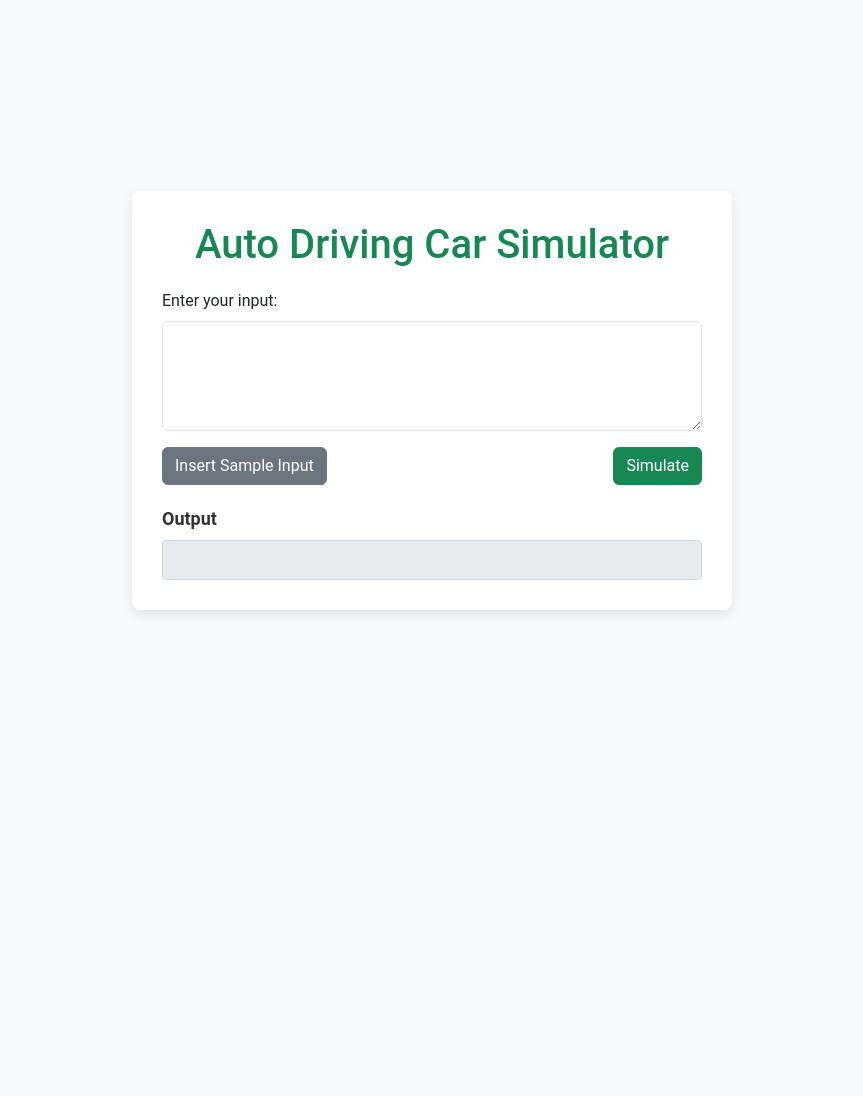
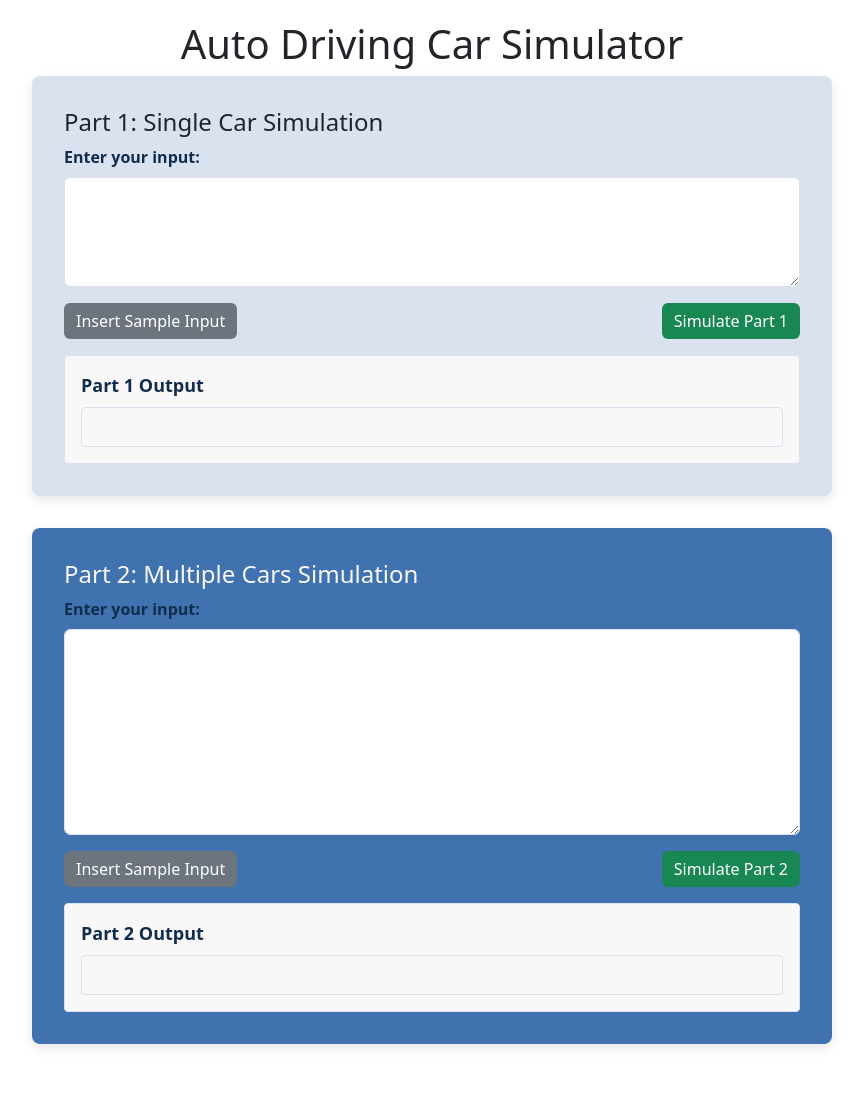
Before and after one commit to adamtwh/potential-octo-journey, a Flask app: page / in a window 1280 px wide. Shown: the whole page, without its empty margins (208-1071 px from the left). Before the commit the page ends 614 px from the top, so only its background shows below. Run offline with Flask 3, Linux system fonts and the light colour scheme.

Commit message:
Added collision detection, refactored codebase
1.	Part 2 Implementation:
	•	Multiple Car Support: Extended the simulator to handle multiple cars operating simultaneously on the same field.
	•	Collision Detection: Introduced logic to detect and handle collisions when two or more cars attempt to move to the same grid point, ensuring accurate simulation results.
	•	Enhanced Output: Updated the simulator to return collision details, including the cars involved, the collision coordinates, and the step at which the collision occurred. If no collision occurs, the simulator outputs “no collision.”
	2.	Test Suite Expansion:
	•	Comprehensive Testing: Expanded the test suite to cover Part 2 scenarios, including valid inputs, collision detection, no-collision scenarios, and various edge cases.
	•	Refactoring for DRY: Refactored test cases to reduce redundancy and improve maintainability, leveraging helper functions for common validation logic.
	•	Boundary Condition Tests: Added tests to ensure cars respect field boundaries and handle edge cases gracefully.
	3.	Codebase Enhancements:
	•	Improved Validation Logic: Strengthened input validation to ensure the simulator handles multiple cars and complex input formats reliably.
	•	Separation of Concerns: Organized code to cleanly separate Part 1 and Part 2 functionalities, ensuring clarity and ease of future development.
	•	Consistent Error Handling: Enhanced error messages and status codes to provide clear feedback for invalid inputs, ensuring robust and user-friendly error handling.
	4.	UI and Styling Updates:
	•	Visual Separation: Updated the web interface to clearly distinguish between Part 1 and Part 2 simulations, providing a user-friendly experience with distinct sections for each part.
	•	Color Scheme Integration: Applied a cohesive color palette to the UI, ensuring a modern and visually appealing design.

```diff
--- a/app.py
+++ b/app.py
@@ -11,16 +11,15 @@ def index():
     """
     return render_template('index.html')
 
-@app.route('/simulate', methods=['POST'])
-def simulate():
+@app.route('/simulate_part1', methods=['POST'])
+def simulate_part1():
     """
-    Handle the form submission, simulate the car's movements,
+    Handle the form submission for Part 1, simulate the car's movements,
     and return the final position and direction.
     """
     input_data = request.form['input']
     lines = input_data.strip().split('\n')
 
-    # Ensure the input consists of exactly 3 lines
     if len(lines) != 3:
         return "Error: Please provide exactly 3 lines of input.", 400
 
@@ -39,29 +38,88 @@ def simulate():
     except Exception:
         return "Error: Invalid initial position or direction format.", 400
 
-    # Validate direction
     if direction not in ['N', 'E', 'S', 'W']:
         return "Error: Initial direction must be one of 'N', 'E', 'S', or 'W'.", 400
 
-    # Validate commands
-    commands = lines[2]
+    commands = lines[2].strip()
     if any(c not in 'RLF' for c in commands):
         return "Error: Commands must be a sequence of 'R', 'L', and 'F' only.", 400
 
     try:
-        # Initialize field and car
+        # Initialize field and car for Part 1
         field = Field(width, height)
         car = Car(x, y, direction)
 
-        # Execute commands
         car.execute_commands(commands, field)
 
-        # Return final position and direction as a string
         output = car.get_position()
         return output
 
     except Exception as e:
         return f"Error: {str(e)}", 400
 
+@app.route('/simulate_part2', methods=['POST'])
+def simulate_part2():
+    """
+    Handle the form submission for Part 2, simulate the car's movements,
+    check for collisions, and return the result.
+    """
+    input_data = request.form['input']
+    lines = [line.strip() for line in input_data.strip().split('\n') if line.strip()]
+
+    # Validate that the input has the correct format:
+    # The number of lines must be 3 * number_of_cars + 1 (for the field dimensions line).
+    if len(lines) < 7 or (len(lines) - 1) % 3 != 0:
+        return "Error: Invalid input format. Please provide field size and details for each car.", 400
+
+    number_of_cars = (len(lines) - 1) // 3
+
+    # Ensure that there are at least two cars
+    if number_of_cars < 2:
+        return "Error: There must be at least two cars provided.", 400
+
+    try:
+        # Parse field dimensions
+        width, height = map(int, lines[0].split())
+    except ValueError:
+        return "Error: Field dimensions must be integers.", 400
+
+    cars_with_commands = []
+    for i in range(1, len(lines), 3):
+        if i + 2 >= len(lines):
+            return "Error: Invalid input format. Each car must have an identifier, position, and command sequence.", 400
+
+        try:
+            car_id = lines[i]
+            position_line = lines[i + 1].split()
+
+            # Ensure the position line has exactly 3 parts: x, y, and direction
+            if len(position_line) != 3:
+                return f"Error: Invalid position format for car {car_id}.", 400
+
+            x, y, direction = position_line
+            x, y = int(x), int(y)
+            commands = lines[i + 2].strip()
+
+            if direction not in ['N', 'E', 'S', 'W']:
+                return f"Error: Invalid direction for car {car_id}. Must be one of 'N', 'E', 'S', 'W'.", 400
+
+            if any(c not in 'RLF' for c in commands):
+                return f"Error: Invalid commands for car {car_id}. Must be 'R', 'L', 'F' only.", 400
+
+            car = Car(x, y, direction, car_id)
+            cars_with_commands.append((car, commands))
+        except ValueError:
+            return f"Error: Invalid position or command format for car {car_id}.", 400
+
+    try:
+        # Initialize the field and simulate Part 2
+        field = Field(width, height)
+        result = field.simulate_multiple_cars(cars_with_commands)
+        return result
+
+    except Exception as e:
+        return f"Error: {str(e)}", 400
+
 if __name__ == '__main__':
     app.run(debug=True)
--- /dev/null
+++ b/static/styles.css
@@ -0,0 +1,103 @@
+/* styles.css */
+* {
+    box-sizing: border-box;
+    margin: 0;
+    padding: 0;
+}
+
+body {
+    font-family: 'Roboto', Arial, sans-serif;
+    background-color: #F9F7F7; /* Light background color */
+    display: flex;
+    justify-content: center;
+    align-items: center;
+    min-height: 100vh;
+    padding: 20px;
+}
+
+.main-container {
+    max-width: 800px;
+    width: 100%;
+}
+
+.section-container {
+    background-color: #fff;
+    padding: 2rem;
+    border-radius: 8px;
+    box-shadow: 0 4px 12px rgba(0, 0, 0, 0.1);
+    margin-bottom: 2rem;
+}
+
+.section-container.part-1 {
+    background-color: #DBE2EF; /* Light blue background for Part 1 */
+}
+
+.section-container.part-2 {
+    background-color: #3F72AF; /* Darker blue background for Part 2 */
+    color: #F9F7F7; /* Light text color for contrast */
+}
+
+h1 {
+    color: #112D4E; /* Darker blue for main heading */
+    font-weight: 700;
+    margin-bottom: 1rem;
+    text-align: center;
+}
+
+.form-label {
+    font-weight: 700;
+    color: #112D4E;
+}
+
+.output-container {
+    margin-top: 1.5rem;
+    padding: 1rem;
+    border-radius: 4px;
+    background-color: #F9F7F7; /* Light background for output box */
+    border: 1px solid #DBE2EF;
+    color: #112D4E; /* Darker blue for text */
+}
+
+.output-header {
+    font-size: 1.125rem;
+    font-weight: 700;
+    margin-bottom: 0.5rem;
+    color: #112D4E;
+}
+
+.output {
+    font-size: 1rem;
+    padding: 0.75rem;
+    background-color: #F9F7F7;
+    border-radius: 4px;
+    border: 1px solid #DBE2EF;
+    min-height: 2.5rem;
+    text-align: left;
+    white-space: pre-wrap;
+    color: #112D4E;
+}
+
+button {
+    cursor: pointer;
+    transition: background-color 0.3s ease;
+}
+
+button.simulate-button {
+    background-color: #198754; /* Green button color */
+    color: #fff;
+    border: none;
+}
+
+button.simulate-button:hover {
+    background-color: #157347; /* Darker green on hover */
+}
+
+button.secondary-button {
+    background-color: #6c757d; /* Bootstrap's secondary button color */
+    color: #fff;
+    border: none;
+}
+
+button.secondary-button:hover {
+    background-color: #5a6268; /* Darker grey on hover */
+}
--- a/templates/index.html
+++ b/templates/index.html
@@ -1,100 +1,115 @@
 <!DOCTYPE html>
 <html lang="en">
+
 <head>
     <meta charset="UTF-8">
     <meta name="viewport" content="width=device-width, initial-scale=1.0">
     <title>Auto Driving Car Simulator</title>
-    <!-- Bootstrap CSS -->
+
+    <!-- Link to external CSS file -->
+    <link href="../static/styles.css" rel="stylesheet">
     <link href="https://cdn.jsdelivr.net/npm/bootstrap@5.3.0/dist/css/bootstrap.min.css" rel="stylesheet">
-    <style>
-        body {
-            font-family: 'Roboto', Arial, sans-serif;
-            background-color: #f8f9fa;
-            height: 100vh;
-            display: flex;
-            justify-content: center;
-            align-items: center;
-            margin: 0;
-        }
-        .container {
-            background-color: #fff;
-            padding: 30px;
-            border-radius: 8px;
-            box-shadow: 0 4px 12px rgba(0, 0, 0, 0.1);
-            max-width: 600px;
-            width: 100%;
-        }
-        h1 {
-            color: #198754;
-            margin-bottom: 20px;
-        }
-        .output-container {
-            margin-top: 20px;
-        }
-        .output-header {
-            font-size: 18px;
-            font-weight: bold;
-            margin-bottom: 8px;
-            color: #333;
-        }
-        .output {
-            font-size: 18px;
-            padding: 10px;
-            border-radius: 4px;
-            background-color: #e9ecef;
-            border: 1px solid #ced4da;
-            min-height: 40px;
-            display: flex;
-            align-items: center;
-            justify-content: center;
-            text-align: center;
-            color: #495057;
-        }
-    </style>
+    <link href="https://fonts.googleapis.com/css2?family=Roboto:wght@400;700&display=swap" rel="stylesheet">
 </head>
+
 <body>
-    <div class="container">
-        <h1 class="text-center">Auto Driving Car Simulator</h1>
-        <form id="carForm" method="post" action="/simulate">
+    <main class="main-container">
+        <h1>Auto Driving Car Simulator</h1>
+
+        <!-- Part 1: Single Car Simulation -->
+        <section class="section-container part-1">
+            <h2 class="h4">Part 1: Single Car Simulation</h2>
+            <form id="part1Form" method="post" action="/simulate_part1">
                 <div class="mb-3">
-                <label for="input" class="form-label">Enter your input:</label>
-                <textarea id="input" name="input" class="form-control" rows="4" required></textarea>
+                    <label for="input1" class="form-label">Enter your input:</label>
+                    <textarea id="input1" name="input" class="form-control" rows="4" required></textarea>
                 </div>
                 <div class="d-flex justify-content-between">
-                <button type="button" class="btn btn-secondary" onclick="insertSampleInput()">Insert Sample Input</button>
-                <button type="submit" class="btn btn-success">Simulate</button>
+                    <button type="button" class="btn secondary-button" onclick="insertSampleInputPart1()">Insert Sample Input</button>
+                    <button type="submit" class="btn simulate-button">Simulate Part 1</button>
                 </div>
             </form>
-        <div class="output-container">
-            <div class="output-header">Output</div>
-            <div class="output" id="output"></div>
+
+            <div class="output-container mt-3">
+                <div class="output-header">Part 1 Output</div>
+                <div class="output" id="output1"></div>
             </div>
+        </section>
+
+        <!-- Part 2: Multiple Cars Simulation -->
+        <section class="section-container part-2">
+            <h2 class="h4">Part 2: Multiple Cars Simulation</h2>
+            <form id="part2Form" method="post" action="/simulate_part2">
+                <div class="mb-3">
+                    <label for="input2" class="form-label">Enter your input:</label>
+                    <textarea id="input2" name="input" class="form-control" rows="8" required></textarea>
                 </div>
+                <div class="d-flex justify-content-between">
+                    <button type="button" class="btn secondary-button" onclick="insertSampleInputPart2()">Insert Sample Input</button>
+                    <button type="submit" class="btn simulate-button">Simulate Part 2</button>
+                </div>
+            </form>
+
+            <div class="output-container mt-3">
+                <div class="output-header">Part 2 Output</div>
+                <div class="output" id="output2"></div>
+            </div>
+        </section>
+    </main>
 
     <!-- Bootstrap JS and dependencies -->
     <script src="https://cdn.jsdelivr.net/npm/bootstrap@5.3.0/dist/js/bootstrap.bundle.min.js"></script>
+
+    <!-- Inline JavaScript for sample input and form submission -->
     <script>
-        function insertSampleInput() {
+        function insertSampleInputPart1() {
             const sampleInput = "10 10\n1 2 N\nFFRFFFRRLF";
-            document.getElementById('input').value = sampleInput;
+            document.getElementById('input1').value = sampleInput;
         }
 
-        document.getElementById('carForm').addEventListener('submit', function(event) {
+        function insertSampleInputPart2() {
+            const sampleInput = "10 10\n\nA\n1 2 N\nFFRFFFFRRL\n\nB\n7 8 W\nFFLFFFFFFF";
+            document.getElementById('input2').value = sampleInput;
+        }
+
+        document.getElementById('part1Form').addEventListener('submit', function(event) {
             event.preventDefault();
-            var form = event.target;
-            var formData = new FormData(form);
+            const form = event.target;
+            const formData = new FormData(form);
 
-            fetch('/simulate', {
+            fetch('/simulate_part1', {
                 method: 'POST',
                 body: formData
-            }).then(response => response.text())
+            })
+                .then(response => response.text())
                 .then(text => {
-                  document.getElementById('output').innerText = text;
-              }).catch(error => {
+                    document.getElementById('output1').innerText = text;
+                })
+                .catch(error => {
                     console.error('Error:', error);
-                  document.getElementById('output').innerText = 'An error occurred.';
+                    document.getElementById('output1').innerText = 'An error occurred.';
+                });
+        });
+
+        document.getElementById('part2Form').addEventListener('submit', function(event) {
+            event.preventDefault();
+            const form = event.target;
+            const formData = new FormData(form);
+
+            fetch('/simulate_part2', {
+                method: 'POST',
+                body: formData
+            })
+                .then(response => response.text())
+                .then(text => {
+                    document.getElementById('output2').innerText = text;
+                })
+                .catch(error => {
+                    console.error('Error:', error);
+                    document.getElementById('output2').innerText = 'An error occurred.';
                 });
         });
     </script>
 </body>
+
 </html>
```
Also changed, not shown: src/car.py (+11 -2 lines), src/field.py (+46 -0 lines), tests/test_car.py (+18 -1 lines), tests/test_field.py (+24 -2 lines), tests/test_flask_app.py (+81 -48 lines). Lines whose indentation alone changed are shown as unchanged.
